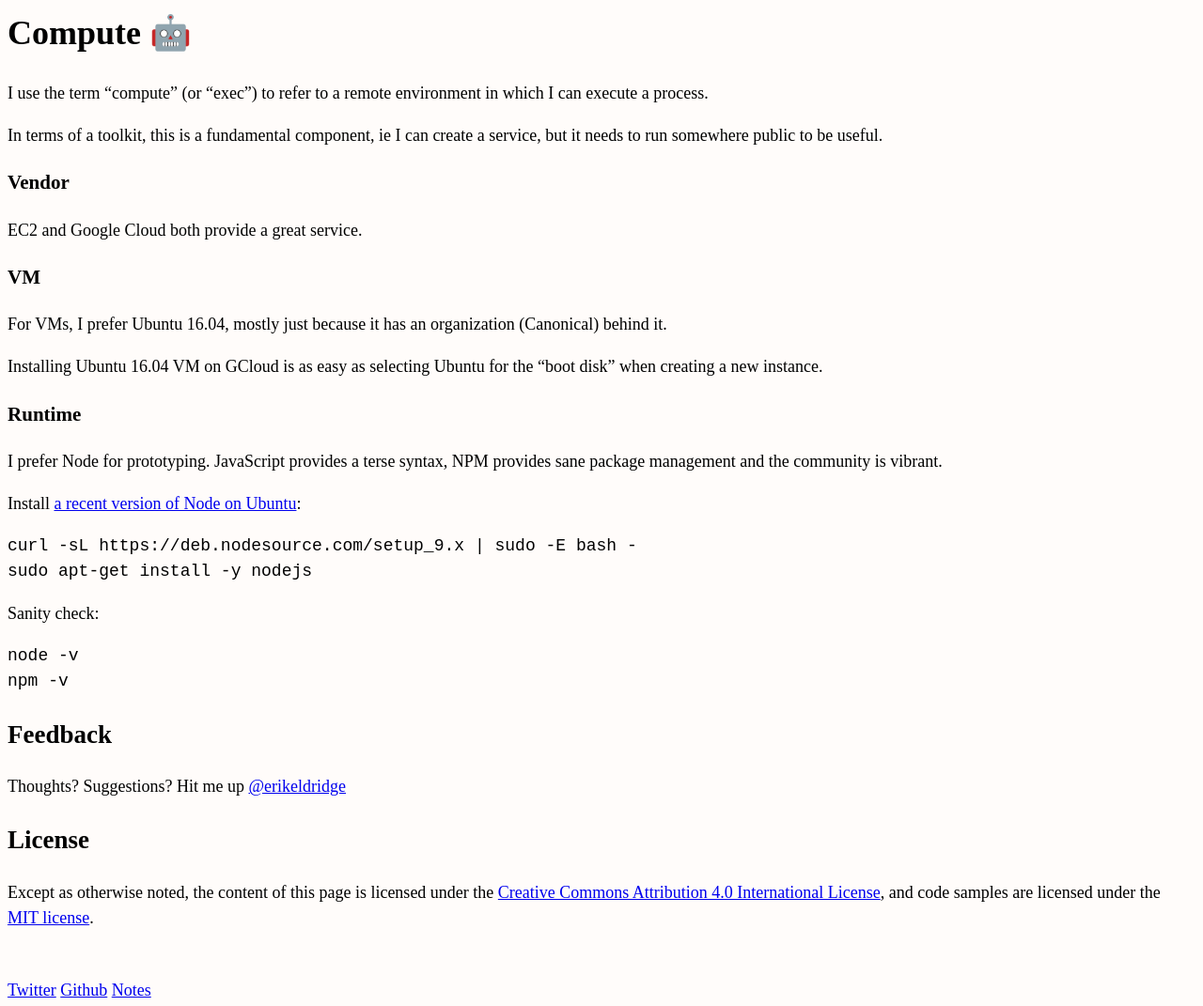
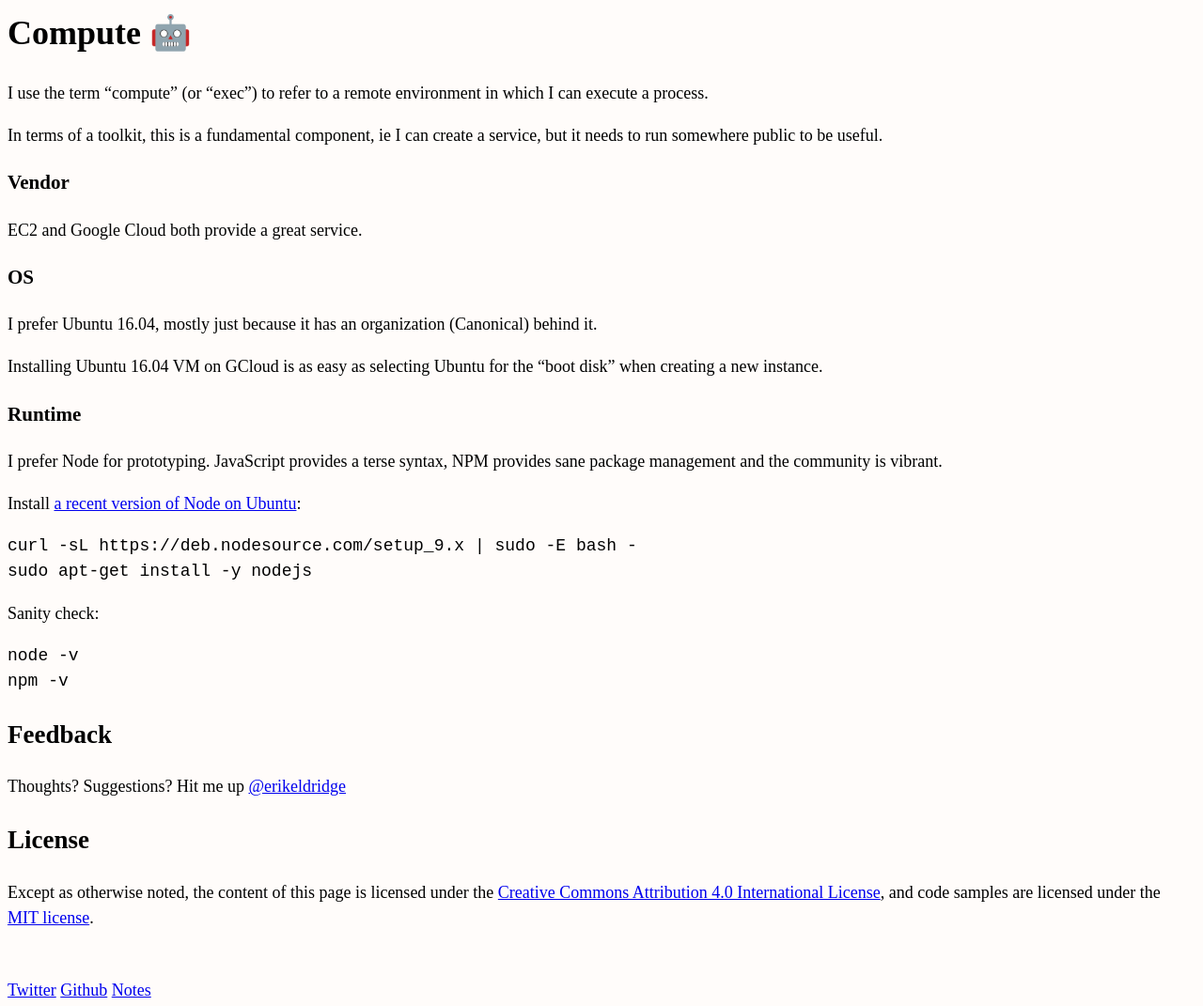
Before and after one commit to erikeldridge/erikeldridge.github.com, a Jekyll site: the page built from _posts/2018-04-15-compute.md, in a window 1280 px wide. Shown: the whole page at 94% size. Built offline with Jekyll 4.4.1, drawn with Linux system fonts in a browser that asks for light colours; nearby versions of some CDN libraries.

Commit message:
Update from Forestry.io - 2018-04-15-compute.md

```diff
--- a/_posts/2018-04-15-compute.md
+++ b/_posts/2018-04-15-compute.md
@@ -19,9 +19,9 @@ In terms of a toolkit, this is a fundamental component, ie I can create a servic
 
 EC2 and Google Cloud both provide a great service.
 
-### VM
+### OS
 
-For VMs, I prefer Ubuntu 16.04, mostly just because it has an organization (Canonical) behind it.
+I prefer Ubuntu 16.04, mostly just because it has an organization (Canonical) behind it.
 
 Installing Ubuntu 16.04 VM on GCloud is as easy as selecting Ubuntu for the "boot disk" when creating a new instance.
 
@@ -36,5 +36,5 @@ Install [a recent version of Node on Ubuntu](https://nodejs.org/en/download/pack
 
 Sanity check:
 
-	node -v
+    node -v
     npm -v
```
